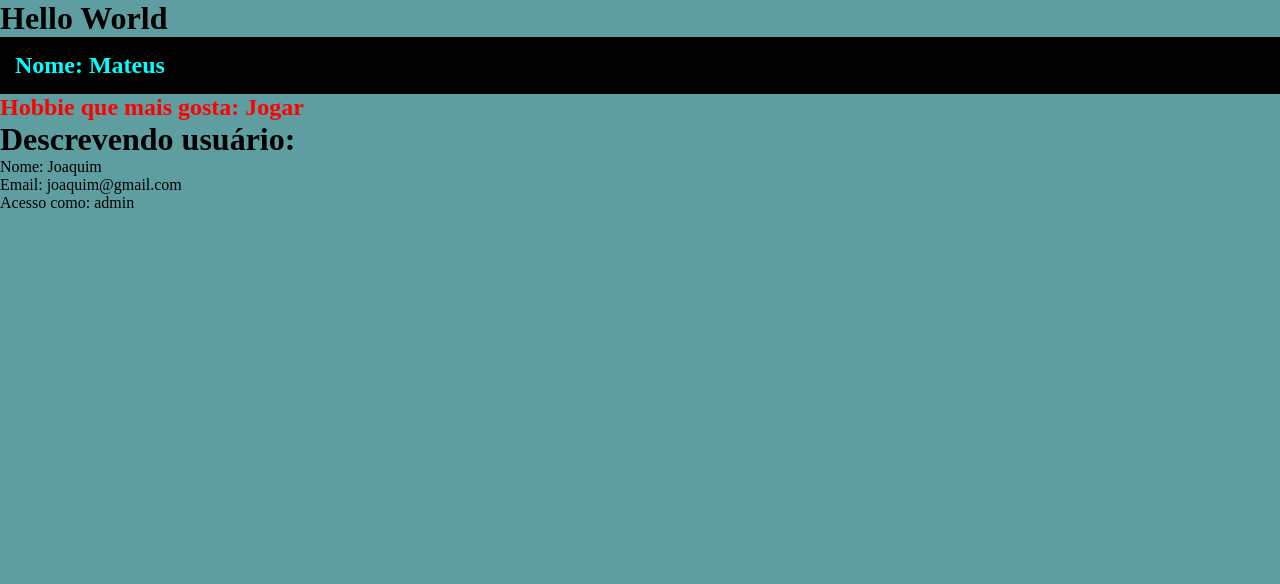
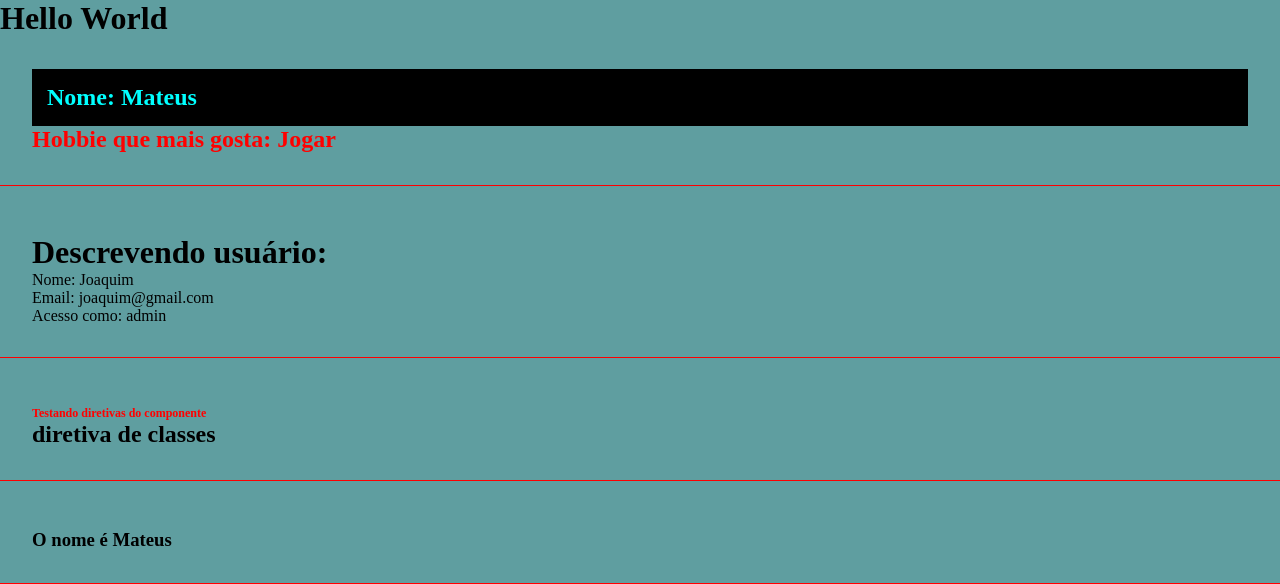
Before and after one commit to epicestudar/Curso-Angular, an Angular app in the folder curso-angular/: page / in a window 1280 px wide. Shown: the top 584 px of the page. Built offline with nearby package versions, Linux system fonts and the light colour scheme.

Commit message:
diretivas e condicionais

```diff
--- a/curso-angular/src/app/app.component.html
+++ b/curso-angular/src/app/app.component.html
@@ -1,3 +1,5 @@
 <h1>Hello World</h1>
 <app-first-component></app-first-component>
 <app-parent-data [nome]="userName" [userData]="userData"></app-parent-data>
+<app-directives></app-directives>
+<app-if-render></app-if-render>
--- a/curso-angular/src/app/app.module.ts
+++ b/curso-angular/src/app/app.module.ts
@@ -4,12 +4,16 @@ import { BrowserModule } from '@angular/platform-browser';
 import { AppComponent } from './app.component';
 import { FirstComponentComponent } from './components/first-component/first-component.component';
 import { ParentDataComponent } from './components/parent-data/parent-data.component';
+import { DirectivesComponent } from './components/directives/directives.component';
+import { IfRenderComponent } from './components/if-render/if-render.component';
 
 @NgModule({
   declarations: [
     AppComponent,
     FirstComponentComponent,
-    ParentDataComponent
+    ParentDataComponent,
+    DirectivesComponent,
+    IfRenderComponent
   ],
   imports: [
     BrowserModule
--- /dev/null
+++ b/curso-angular/src/app/components/directives/directives.component.html
@@ -0,0 +1,4 @@
+<div class="class">
+    <h2 [ngStyle]="{'font-size': size, color: color}">Testando diretivas do componente</h2>
+    <h2 [ngClass]="classes">diretiva de classes</h2>
+</div>
--- /dev/null
+++ b/curso-angular/src/app/components/directives/directives.component.ts
@@ -0,0 +1,13 @@
+import { Component } from '@angular/core';
+
+@Component({
+  selector: 'app-directives',
+  templateUrl: './directives.component.html',
+  styleUrls: ['./directives.component.css']
+})
+export class DirectivesComponent {
+  size = '12px';
+  color = 'red';
+
+  classes = ['green-title', 'small-title'];
+}
--- a/curso-angular/src/app/components/first-component/first-component.component.html
+++ b/curso-angular/src/app/components/first-component/first-component.component.html
@@ -1,2 +1,4 @@
-<h2 class="title">Nome: {{name}}</h2>
-<h2>Hobbie que mais gosta: {{hobbies[0]}}</h2>
+<div class="class">
+    <h2 class="title">Nome: {{name}}</h2>
+    <h2>Hobbie que mais gosta: {{hobbies[0]}}</h2>
+</div>
--- /dev/null
+++ b/curso-angular/src/app/components/if-render/if-render.component.html
@@ -0,0 +1,7 @@
+<div class="class">
+        <h3 *ngIf="canShow">Estamos mostrando isso porque foi permitido</h3>
+        <h3 *ngIf="name === 'Mateus'; else nameNotFound">O nome é Mateus</h3> <!-- só será exibido se a variável name for igual a Mateus -->
+        <ng-template #nameNotFound>
+            <h3>O nome não foi encontrado</h3>
+        </ng-template>
+</div>
--- /dev/null
+++ b/curso-angular/src/app/components/if-render/if-render.component.ts
@@ -0,0 +1,11 @@
+import { Component } from '@angular/core';
+
+@Component({
+  selector: 'app-if-render',
+  templateUrl: './if-render.component.html',
+  styleUrls: ['./if-render.component.css']
+})
+export class IfRenderComponent {
+  canShow: boolean = false;
+  name = 'Mateus';
+}
--- a/curso-angular/src/app/components/parent-data/parent-data.component.html
+++ b/curso-angular/src/app/components/parent-data/parent-data.component.html
@@ -1,4 +1,6 @@
-<h1>Descrevendo usuário:</h1>
-<p>Nome: {{nome}}</p>
-<p>Email: {{userData.email}}</p>
-<p>Acesso como: {{userData.role}}</p>
+<div class="class">
+    <h1>Descrevendo usuário:</h1>
+    <p>Nome: {{nome}}</p>
+    <p>Email: {{userData.email}}</p>
+    <p>Acesso como: {{userData.role}}</p>
+</div>
--- a/curso-angular/src/styles.css
+++ b/curso-angular/src/styles.css
@@ -6,4 +6,10 @@
 
 body{
     background-color: cadetblue;
+    padding-bottom: 500px;
 }
+.class{
+    border-bottom: 1px solid red;
+    padding: 2em;
+    margin-bottom: 1em;
+}
```
Also changed, not shown: curso-angular/src/app/components/directives/directives.component.css (added), curso-angular/src/app/components/if-render/if-render.component.css (added), 2 other files (tests, documents, lock files or other folders).
